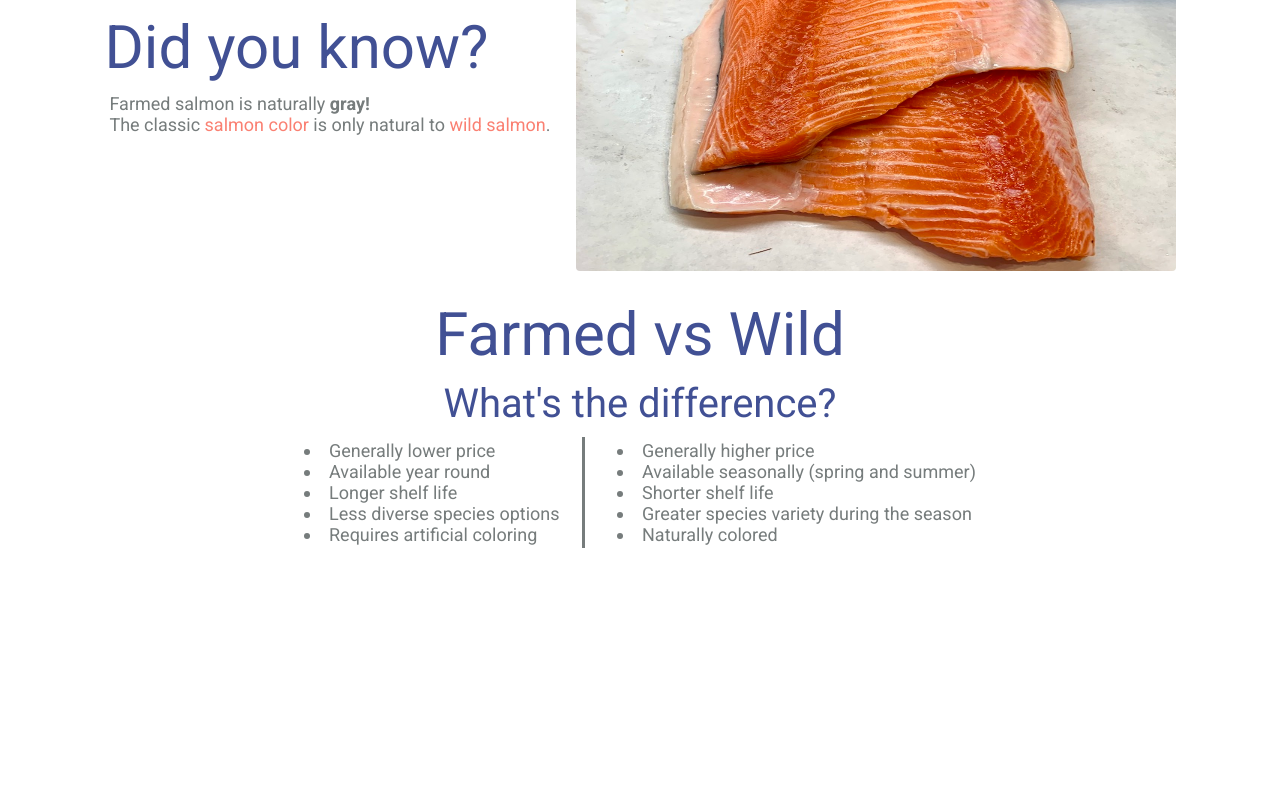
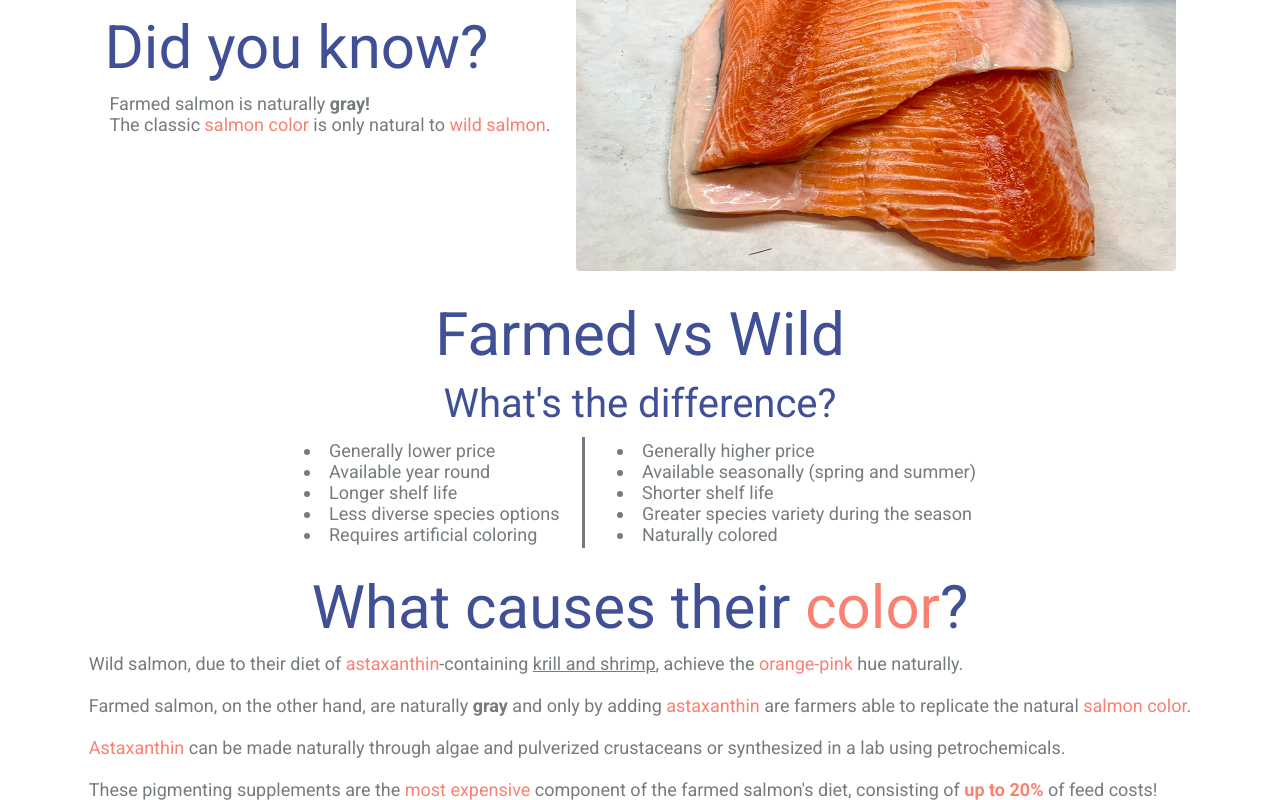
Before and after one commit to sungyotkim/gray-salmon-please, a React (Vite) app in the folder gray-salmon-please/: page / in a window 1280 px wide. Shown: the part 260-1060 px from the top of the page. Before the commit the page ends 808 px from the top, so only its background shows below. Built offline with nearby package versions, Linux system fonts and the light colour scheme.

Commit message:
add text and colors

```diff
--- /dev/null
+++ b/gray-salmon-please/src/components/MainContentBody/ColorExplanation/ColorExplanation.css
@@ -0,0 +1,18 @@
+.color-explanation-container {
+  margin-top: 24px;
+  display: flex;
+  flex-direction: column;
+  align-items: center;
+}
+
+.color-explanation-container > h2 {
+  text-align: center;
+}
+
+.color-explanation-text-hover {
+  cursor: pointer;
+}
+
+.color-explanation-text-hover:hover {
+  color: var(--salmon-color);
+}
--- /dev/null
+++ b/gray-salmon-please/src/components/MainContentBody/ColorExplanation/ColorExplanation.tsx
@@ -0,0 +1,49 @@
+import React from "react";
+import "./ColorExplanation.css";
+
+interface ColorExplanationProps {}
+
+export const ColorExplanation: React.FC<ColorExplanationProps> = ({}) => {
+  return (
+    <>
+      <div className="color-explanation-container">
+        <h2>
+          What causes their <span className="salmon-text">color</span>?
+        </h2>
+        <div>
+          <p>
+            Wild salmon, due to their diet of{" "}
+            <span className="salmon-text">astaxanthin</span>-containing{" "}
+            <span className="color-explanation-text-hover underline-text">
+              krill and shrimp
+            </span>
+            , achieve the <span className="salmon-text">orange-pink</span> hue
+            naturally.
+          </p>
+          <br />
+          <p>
+            Farmed salmon, on the other hand, are naturally{" "}
+            <span className="bold-text">gray</span> and only by adding{" "}
+            <span className="salmon-text">astaxanthin</span> are farmers able to
+            replicate the natural{" "}
+            <span className="salmon-text">salmon color</span>.
+          </p>
+          <br />
+          <p>
+            <span className="salmon-text">Astaxanthin</span> can be made
+            naturally through algae and pulverized crustaceans or synthesized in
+            a lab using petrochemicals.
+          </p>
+          <br />
+          <p>
+            These pigmenting supplements are the{" "}
+            <span className="salmon-text">most expensive</span> component of the
+            farmed salmon's diet, consisting of{" "}
+            <span className="salmon-text bold-text">up to 20%</span> of feed
+            costs!
+          </p>
+        </div>
+      </div>
+    </>
+  );
+};
--- a/gray-salmon-please/src/components/MainContentBody/MainContentBody.tsx
+++ b/gray-salmon-please/src/components/MainContentBody/MainContentBody.tsx
@@ -2,6 +2,7 @@ import React from "react";
 import "./MainContentBody.css";
 import { Introduction } from "./Introduction/Introduction";
 import { Comparison } from "./Comparison/Comparison";
+import { ColorExplanation } from "./ColorExplanation/ColorExplanation";
 
 interface MainContentBodyProps {}
 
@@ -11,6 +12,7 @@ export const MainContentBody: React.FC<MainContentBodyProps> = ({}) => {
       <div className="main-content-wrapper">
         <Introduction />
         <Comparison />
+        <ColorExplanation />
       </div>
     </>
   );
```
